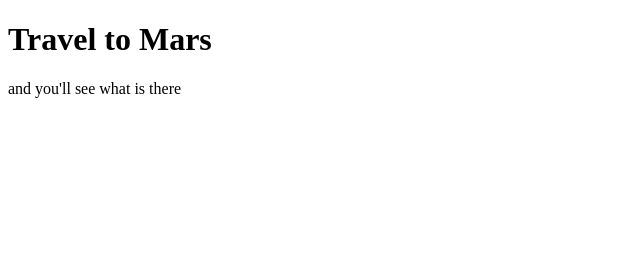
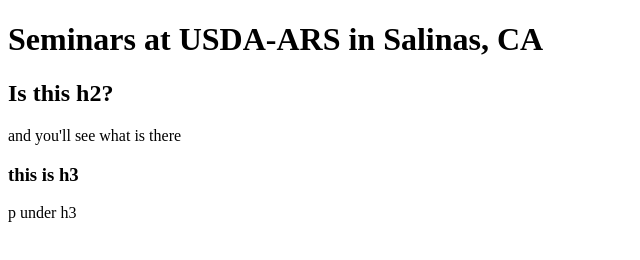
Before and after one commit to Orgovan/Orgovan.github.io, a plain HTML site: page index.html in a window 1280 px wide. Shown: the whole page, without its empty margins (0-640 px from the left). Drawn offline with Linux system fonts and the light colour scheme.

Commit message:
Update index.html

```diff
--- a/index.html
+++ b/index.html
@@ -5,7 +5,10 @@
       <title>Project: Seminars</title>
  </head>
  <body>
-      <h1>Travel to Mars</h1>
+      <h1>Seminars at USDA-ARS in Salinas, CA</h1>
+   <h2>Is this h2?</h2>
       <p>and you'll see what is there<p>
+   <h3>this is h3</h3>
+   <p>p under h3<p>
  </body>
 </hrml>
```
